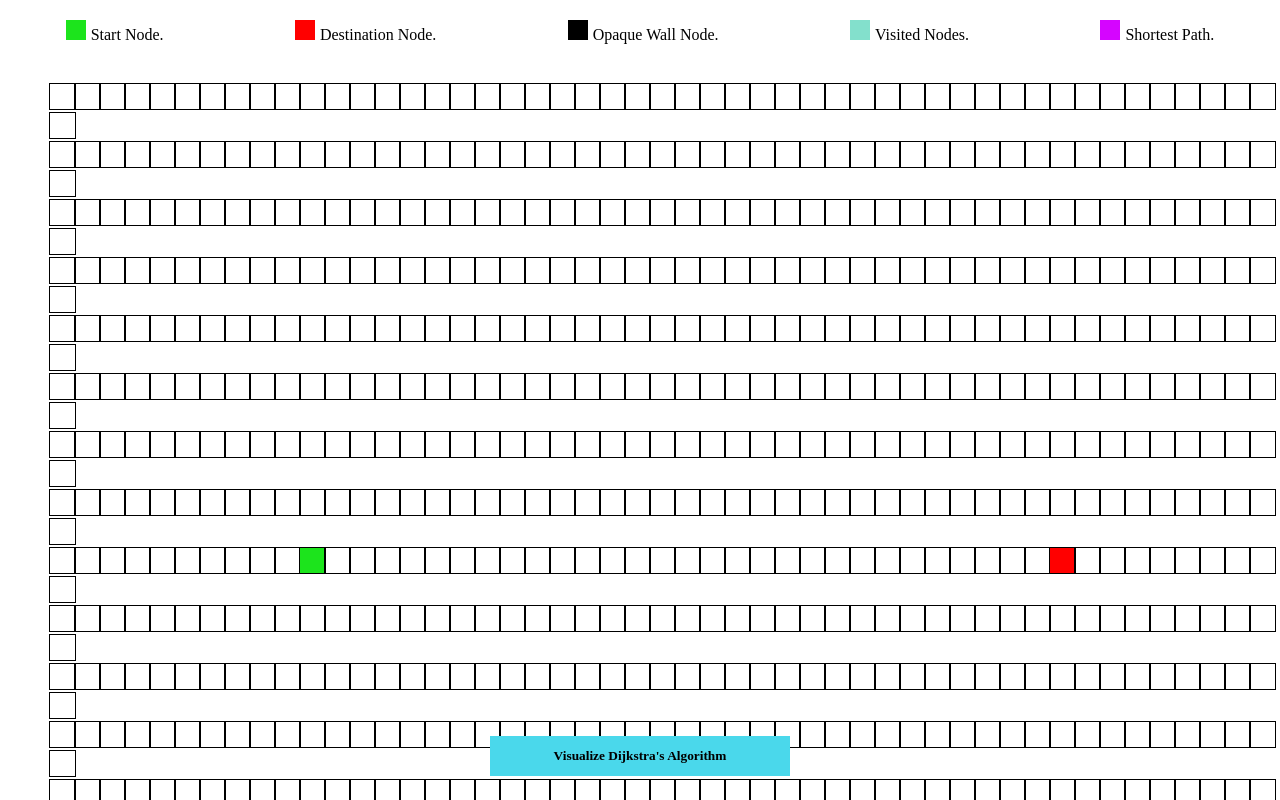
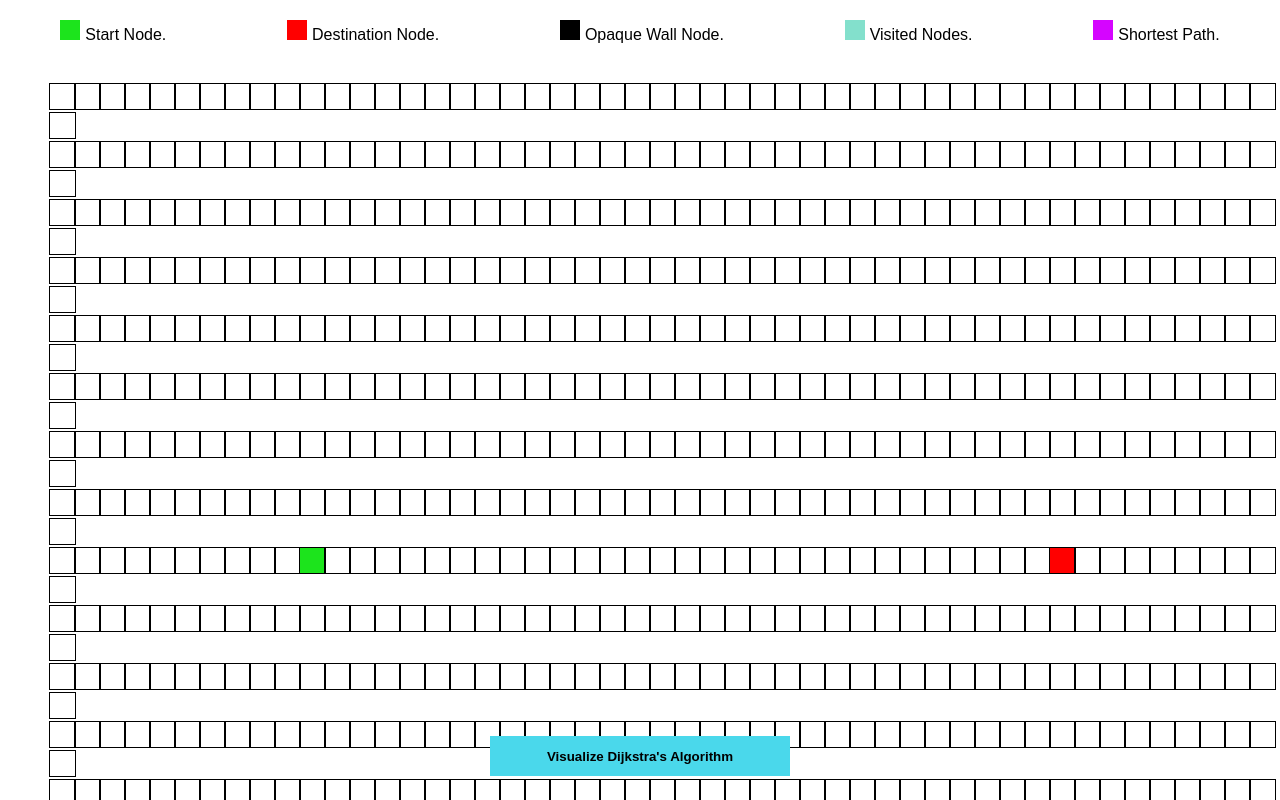
Before and after one commit to NewCoderBoi/Pathfinding-Visualizer, a React (Create React App) app: page / in a window 1280 px wide. Shown: the top 800 px of the page. Built offline with nearby package versions, Linux system fonts and the light colour scheme.

Commit message:
Changed font

```diff
--- a/src/PathfindingVisualizer/PathfindingVisualizer.css
+++ b/src/PathfindingVisualizer/PathfindingVisualizer.css
@@ -2,7 +2,7 @@
   margin: 0;
   padding: 0;
   box-sizing: border-box;
-  font-family: Montserrat;
+  font-family: sans-serif;
 }
 
 nav {
```
